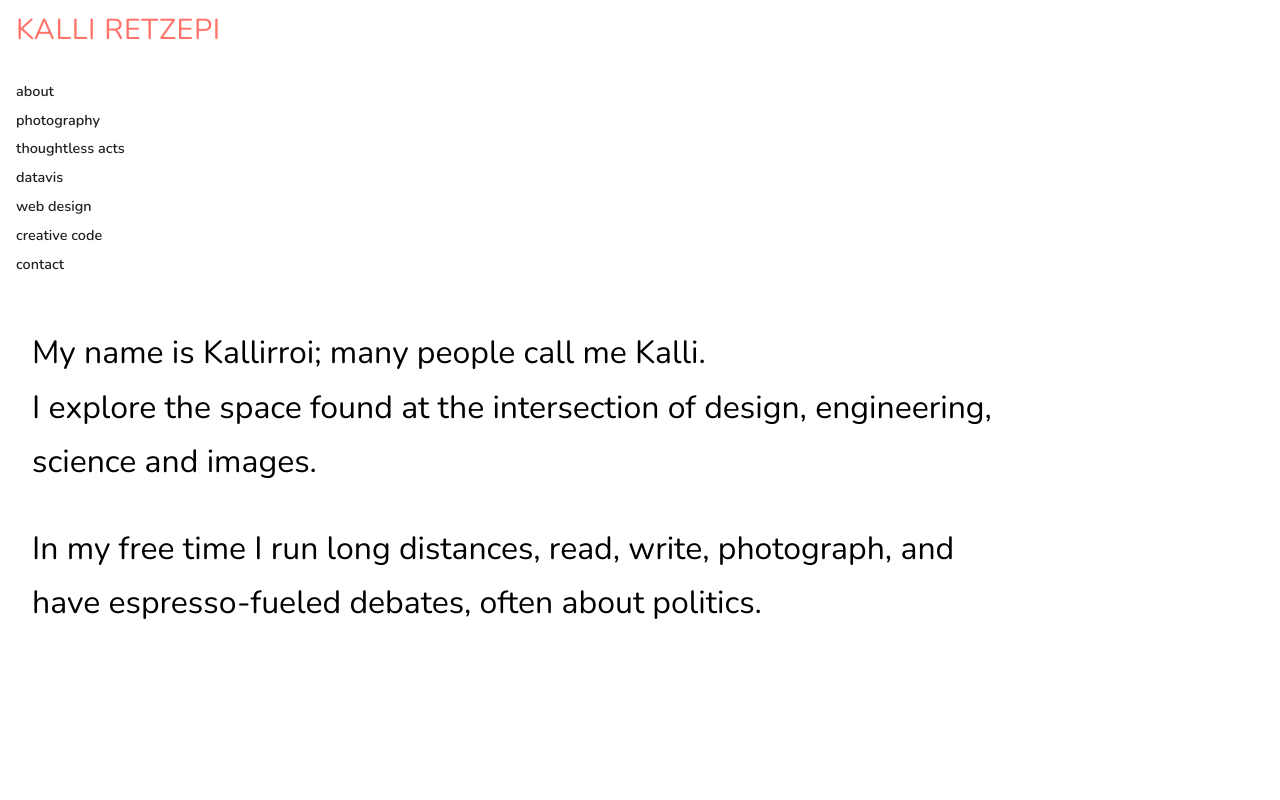
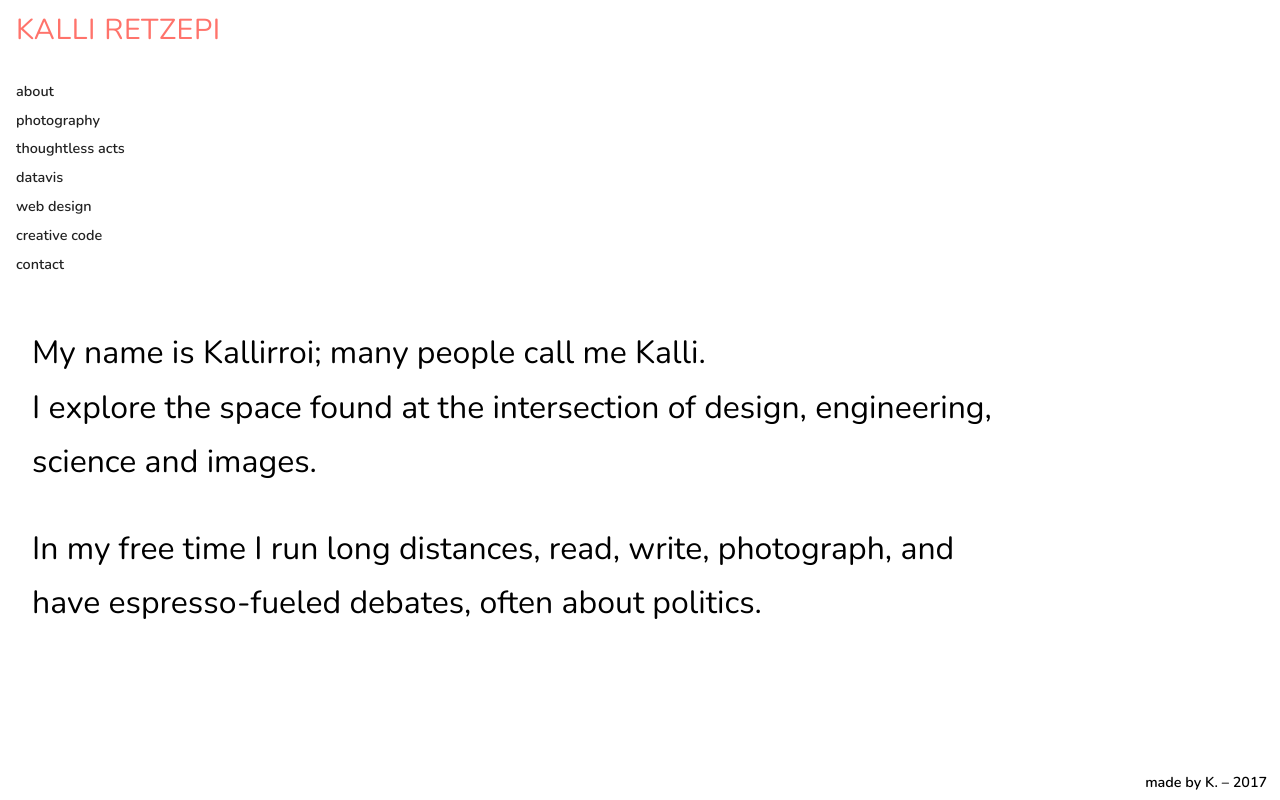
Before and after one commit to Kallirroi/K, a React (Create React App) app: page / in a window 1280 px wide. Built offline with nearby package versions, Linux system fonts and the light colour scheme.

Commit message:
added small footer

```diff
--- a/src/App.css
+++ b/src/App.css
@@ -78,3 +78,10 @@ iframe {
   background: #00f; /* Gecko Browsers */
   color: #fff
 }
+
+.footer {
+  position: fixed;
+  bottom: 2vh;
+  height: 2vh;
+  right: 1vw;
+}
--- a/src/App.js
+++ b/src/App.js
@@ -42,6 +42,7 @@ class App extends Component {
           {ItemMap.map((d,i) => <Item key={i} id={i} name={d.name} text={d.text} onClick={this.updateText} />)}
         </div>
         <ItemDetails text={ItemMap[this.state.clickedID].text} />
+        <div className="footer">made by K. – 2017</div>
       </div>
     );
   }
```
